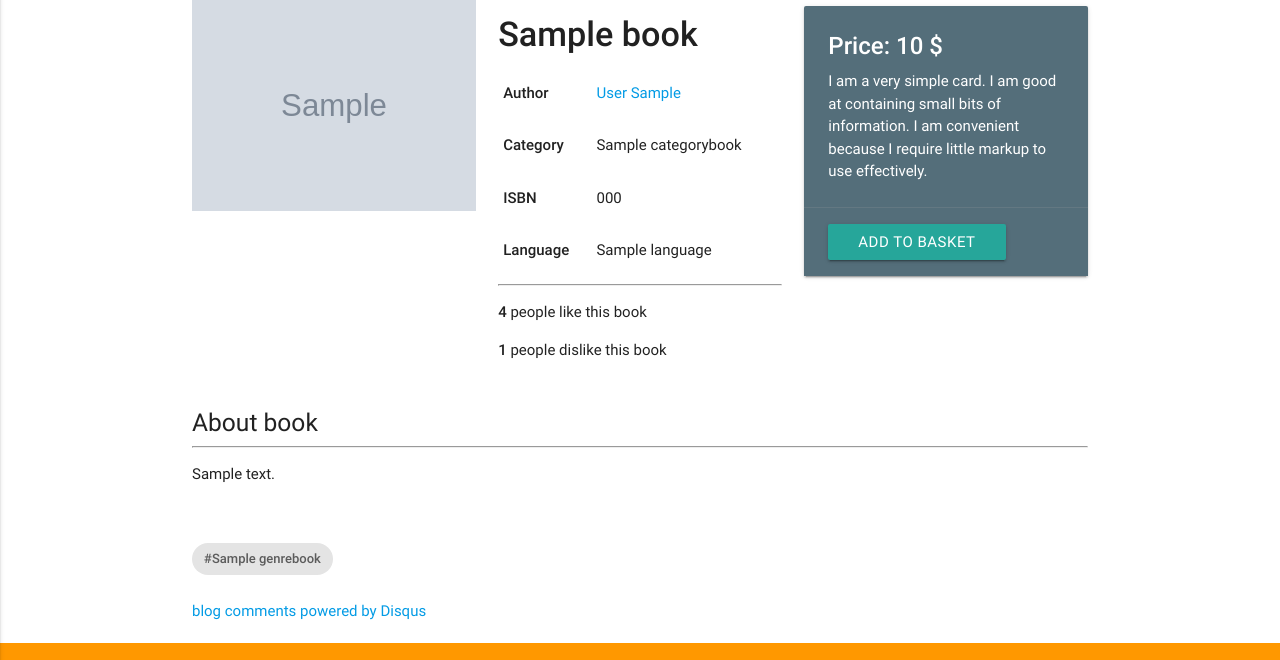
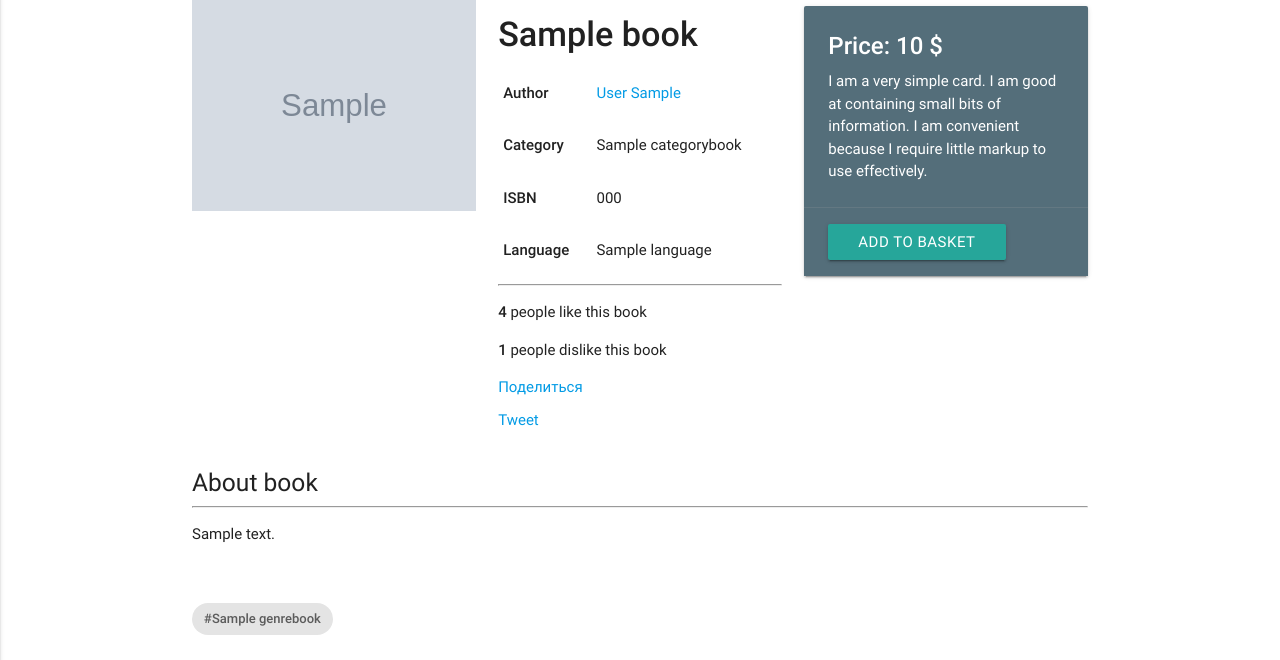
Before and after one commit to ivanhrushkatwo/booklibrary, a Django app: page /catalog/book/1 in a window 1280 px wide. Shown: the part 152-812 px from the top of the page. Run offline with Django 3.2, Linux system fonts and the light colour scheme; tables that the repository leaves empty hold one stand-in row (values such as "Sample post"); grey boxes marked "Sample" are stand-in pictures; some libraries are stand-ins or nearby versions.

Commit message:
added share button (facebook, twitter, linkedin)

```diff
--- a/catalog/views.py
+++ b/catalog/views.py
@@ -45,8 +45,7 @@ def send_email_to_admin(request):
 
         return JsonResponse({"data": "Message sent successfully"})
     else:
-        # return HttpResponse("Make sure all fields are entered and valid.")
-        return JsonResponse({"data": "Make sure all fields are entered and valid."})
+        return JsonResponse({"data": "false"})
 
 
 @login_required
--- a/static/js/app.js
+++ b/static/js/app.js
@@ -10,6 +10,7 @@ $(function () {
         $.ajax({
             type: "GET",
             url: "add_to_basket/" + book_pk,
+            async: false,
             success: function (data) {
                 jQuery("#basket").text("Basket " + data.count_goods);
             },
@@ -29,9 +30,14 @@ jQuery('#send-massage-to-admin').submit(function(e) {
        type: frm.attr('method'),
        url: frm.attr('action'),
        data: frm.serialize(),
+       async: false,
        success: function(data) {
+           if (data['data'] === 'false') {
+               alert('Make sure all fields are entered and valid.')
+           } else {
            alert('Massage send!\n' + data['data']);
            window.open('http://localhost:8090/catalog/', '_self');
+           }
        },
        error: function (error) {
            alert('Error!')
--- a/templates/catalog/book_detail.html
+++ b/templates/catalog/book_detail.html
@@ -59,6 +59,29 @@
                  <a id="like" class="waves-effect waves-light btn" href="{% url "dislike_book" book.id %}"><i class="material-icons left">thumb_down</i>Dislike</a>
              {% endif %}
 
+        <!-- Social share block -->
+        <!-- Change on deploy server -->
+        <!-- Need add domain in data-href-->
+            <div class="fb-share-button" data-href="http://localhost:8090/catalog/{{ book.get_absolute_url }}"
+            data-layout="button_count" data-mobile-iframe="true"><a class="fb-xfbml-parse-ignore"
+            target="_blank" href="https://www.facebook.com/sharer/sharer.php?u=https%3A%2F%2Fdevelopers.facebook.com%2Fdocs%2Fplugins%2F&amp;src=sdkpreparse">Поделиться</a>
+            </div>
+
+            <div style="padding-top: 10px">
+                <a href="https://twitter.com/share" class="twitter-share-button" data-url="http://localhost:8090/catalog/{{ book.get_absolute_url }}"
+                   data-hashtags="book">Tweet</a>
+                <script>!function(d,s,id){var js,fjs=d.getElementsByTagName(s)[0],p=/^http:/.test(d.location)?'http':'https';
+                   if(!d.getElementById(id)){js=d.createElement(s);
+                   js.id=id;js.src=p+'://platform.twitter.com/widgets.js';
+                   fjs.parentNode.insertBefore(js,fjs);}}(document, 'script', 'twitter-wjs');
+                </script>
+            </div>
+            <div style="padding-top: 5px">
+                <script src="//platform.linkedin.com/in.js" type="text/javascript"> lang: en_US</script>
+                <script type="IN/Share" data-url="http://localhost:8090/catalog/{{ book.get_absolute_url }}" data-counter="right"></script>
+            </div>
+
+        <!-- -->
 
         </div>
 
@@ -99,6 +122,21 @@
         </div>
     </div>
 
+
+    <div id="fb-root" data-href="http://localhost:8090/catalog/{{ book.get_absolute_url }}" data-layout="button_count">
+
+    </div>
+
+    <script>(function(d, s, id) {
+        var js, fjs = d.getElementsByTagName(s)[0];
+        if (d.getElementById(id)) return;
+        js = d.createElement(s); js.id = id;
+        js.src = "//connect.facebook.net/ru_RU/sdk.js#xfbml=1&version=v2.8";
+        fjs.parentNode.insertBefore(js, fjs);
+        }(document, 'script', 'facebook-jssdk'));
+    </script>
+
+
 <div id="disqus_thread"></div>
 
 
--- a/templates/catalog/contact.html
+++ b/templates/catalog/contact.html
@@ -9,6 +9,7 @@
     <div class="col s12 m6">
 
         <div class="row">
+            <h3>Send massage</h3>
             <form id="send-massage-to-admin" action="{% url "send_email_to_admin" %}" method="post" class="col s12">
                 {% csrf_token %}
                 <div class="row">
@@ -42,13 +43,12 @@
                 </div>
             </div>
 
-
             </form>
         </div>
     </div>
 
     <div class="col s12 m6">
-        <h2>Our contacts</h2>
+        <h3>Our contacts</h3>
         <ul>
             <li ><p>+38 (099) 562-25-63</p></li>
             <li ><p>+38 (067) 562-25-63</p></li>
--- a/templates/index.html
+++ b/templates/index.html
@@ -81,7 +81,6 @@
         <li>Book's rating +/- і написати всій менеджер контексту(Бази данних) для головної сторінки</li>
         <li>Запиляти Django REST framework</li>
         <li>post auth</li>
-        <li>contact form</li>
         <li>add i18 </li>
     </ol>
 </div>
```
